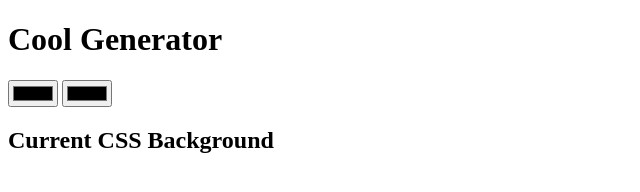
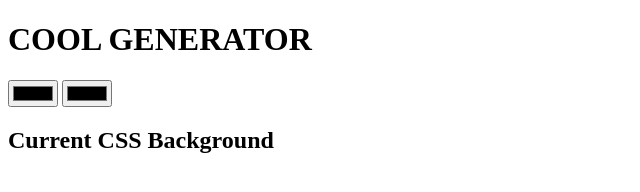
Before and after one commit to samiksha-aher/background-generator, a plain HTML site: page index.html in a window 1280 px wide. Shown: the whole page, without its empty margins (0-640 px from the left). Drawn offline with Linux system fonts and the light colour scheme.

Commit message:
capitalize title

```diff
--- a/index.html
+++ b/index.html
@@ -6,7 +6,7 @@
     <title>Super  Background</title>
 </head>
 <body id="gradient">
-    <h1>Cool Generator</h1>
+    <h1>COOL GENERATOR</h1>
     <input type="color" class="color1">
     <input type="color" class="color2">
     <h2>Current CSS Background</h2>
```
